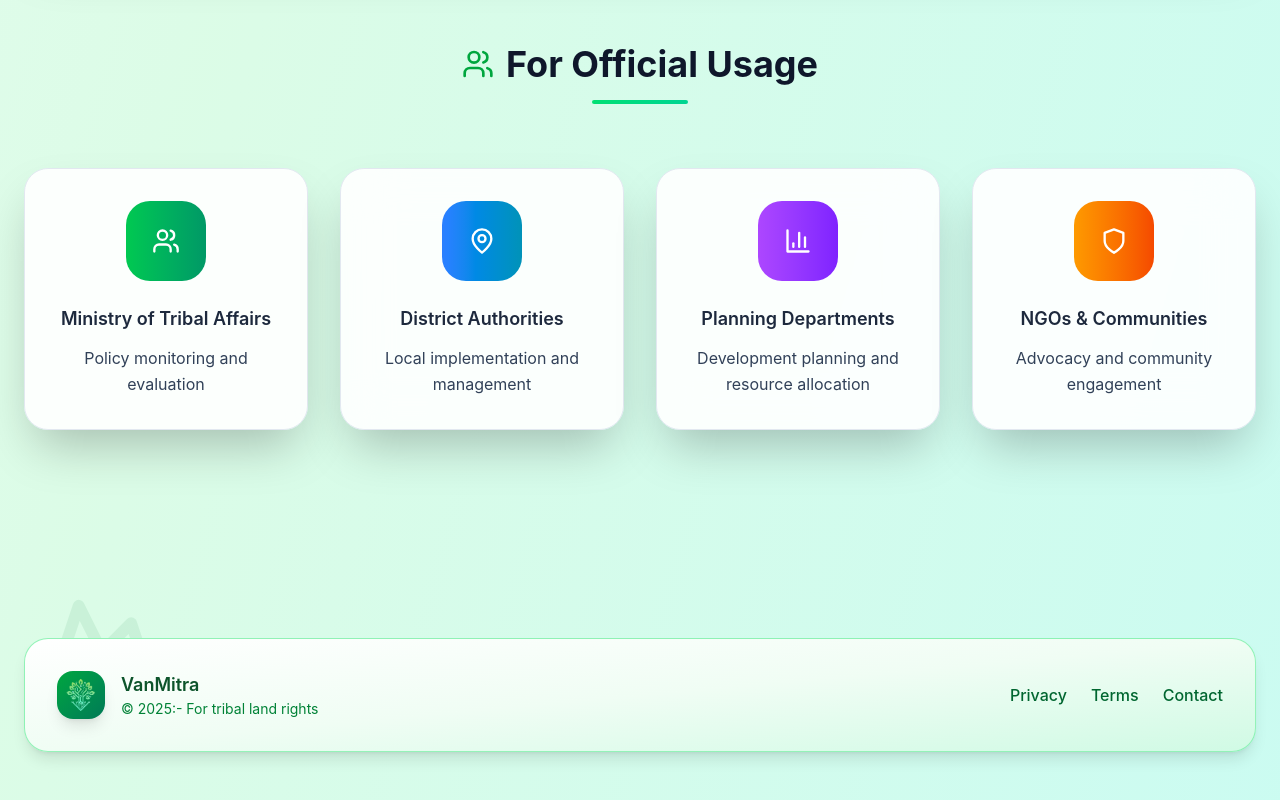
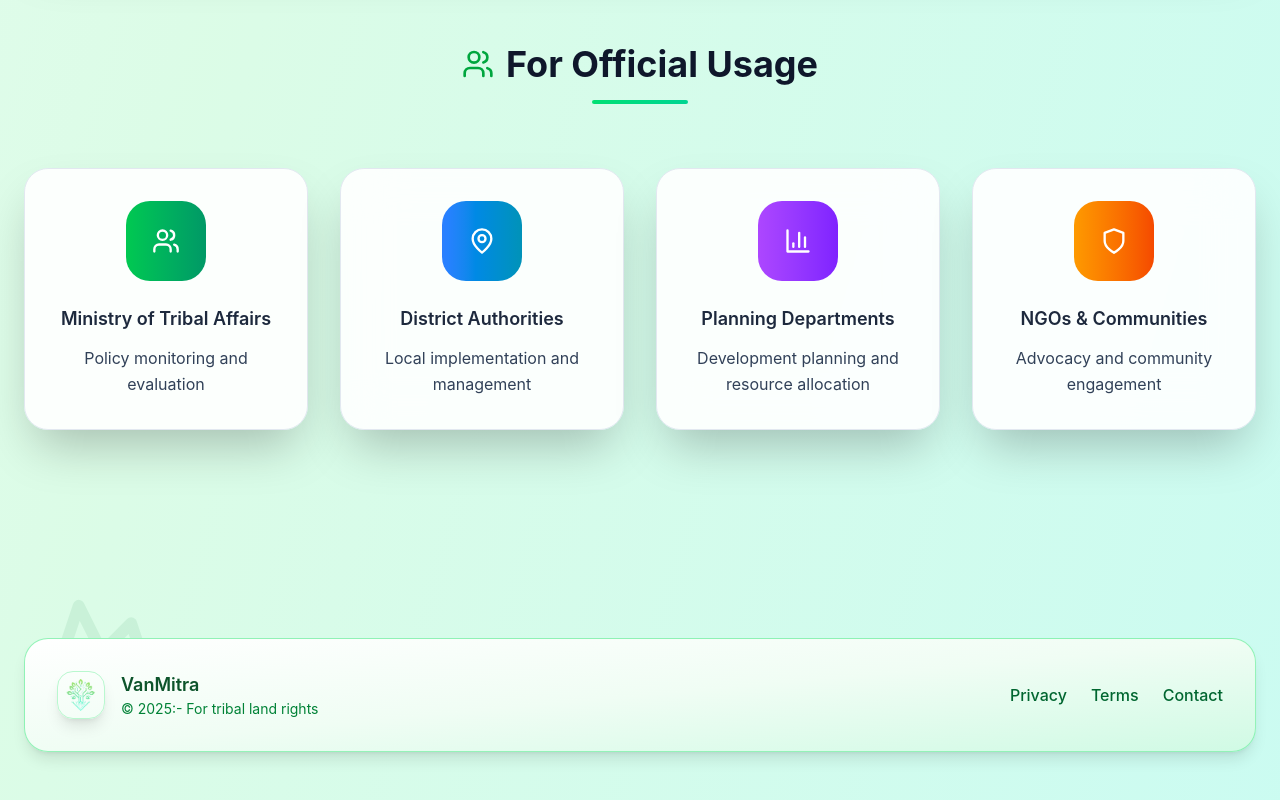
Before and after one commit to Anish-2005/VanMitra, a Next.js app: page / in a window 1280 px wide. Shown: the part 3712-4512 px from the top of the page. Built offline with nearby package versions, Linux system fonts and the light colour scheme; no server answers; the database is empty.

Commit message:
Update Footer.tsx

```diff
--- a/src/components/ui/Footer.tsx
+++ b/src/components/ui/Footer.tsx
@@ -30,10 +30,10 @@ const Footer: React.FC = () => {
       >
         <div className="flex items-center gap-3 sm:gap-4">
           <motion.div
-            className={`h-10 w-10 sm:h-12 sm:w-12 rounded-2xl flex items-center justify-center shadow-lg ${
+            className={`h-10 w-10 sm:h-12 sm:w-12 rounded-2xl flex items-center justify-center shadow-lg overflow-hidden ${
               isLight
-                ? 'bg-gradient-to-br from-green-600 to-emerald-700'
-                : 'bg-gradient-to-br from-emerald-400 to-emerald-600'
+                ? 'bg-transparent border border-green-200'
+                : 'bg-transparent border border-white/10'
             }`}
             whileHover={{ rotate: 360 }}
             transition={{ duration: 0.6 }}
```
